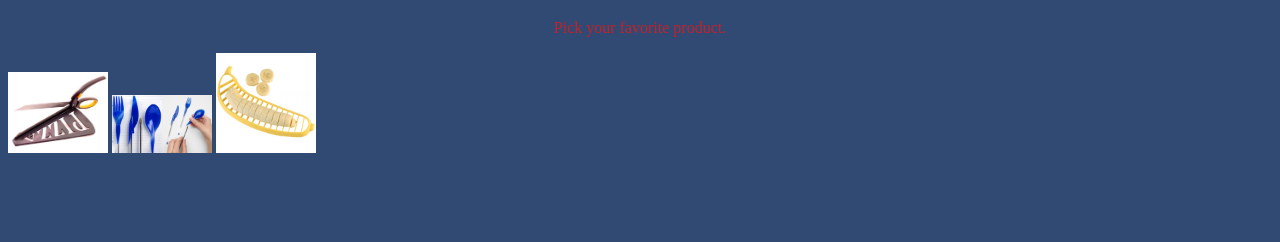
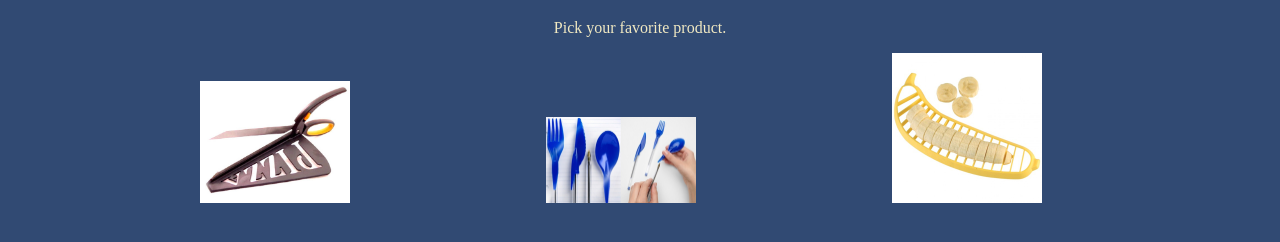
Before and after one commit to dg33/market-analysis-app, a plain HTML site: page index.html in a window 1280 px wide. Shown: the part 80-322 px from the top of the page. Drawn offline with Linux system fonts and the light colour scheme.

Commit message:
final edits made for the hw

```diff
--- a/style.css
+++ b/style.css
@@ -4,12 +4,14 @@ h1 {
   background-color: #818C8D;
 }
 img {
-  width: 100px;
+  width: 150px;
+  margin-left: 12em;
+  margin-bottom: 4em;
 }
 body {
   background-color: #314A73;
 }
 .pick {
-  color: #C1222B;
+  color: #F1E9C2;
   text-align: center;
 }
```
